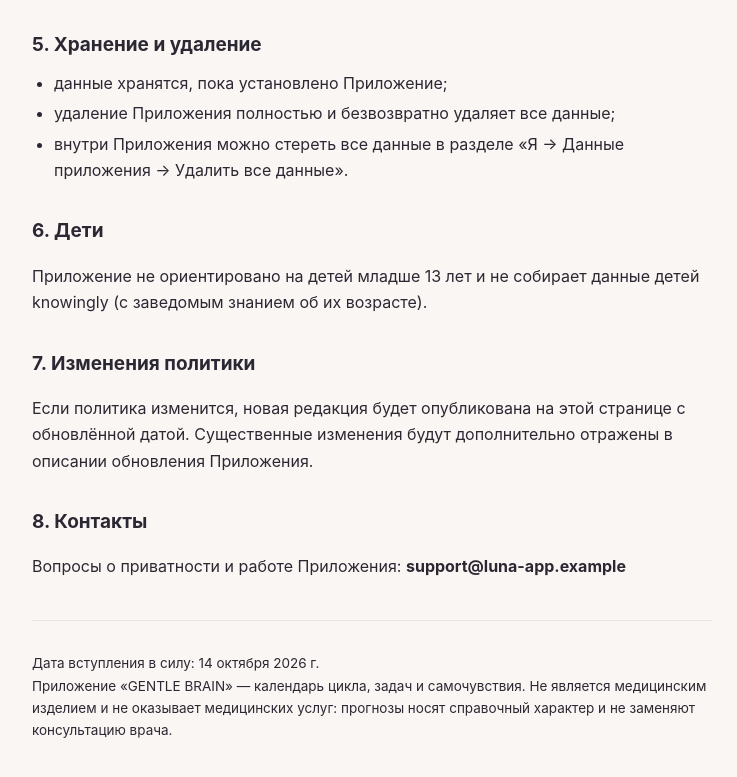
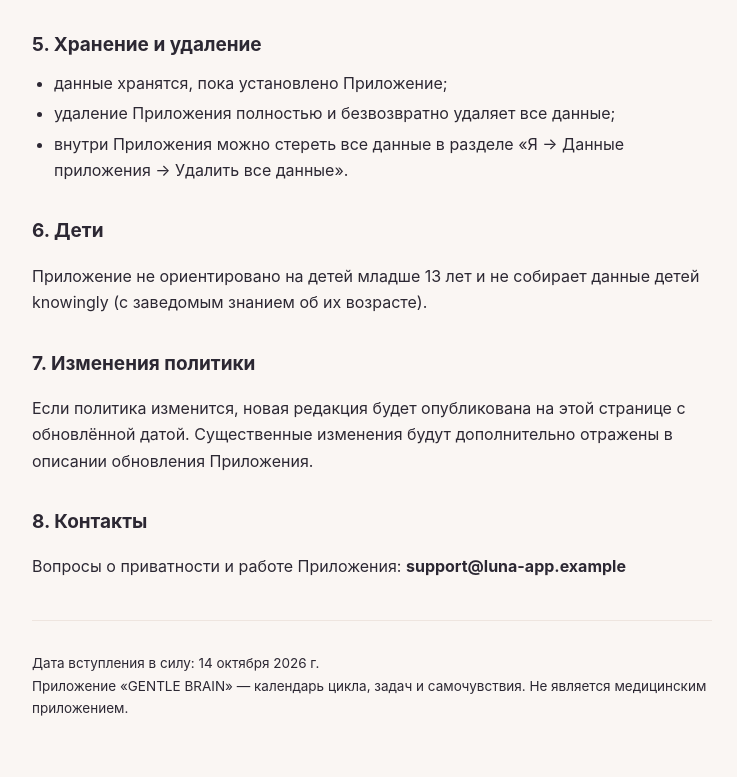
Before and after one commit to GalimovRuslan/GENTLE-BRAIN, a plain HTML site: page index.html in a window 1280 px wide. Shown: the part 1566-2343 px from the top of the page, without its empty margins (268-1005 px from the left). Drawn offline with Linux system fonts and the light colour scheme.

Commit message:
Update index.html

```diff
--- a/index.html
+++ b/index.html
@@ -86,7 +86,7 @@
 
   <div class="footer small">
     <p>Дата вступления в силу: 14 октября 2026 г.<br>
-    Приложение «GENTLE BRAIN» — календарь цикла, задач и самочувствия. Не является медицинским изделием и не оказывает медицинских услуг: прогнозы носят справочный характер и не заменяют консультацию врача.</p>
+    Приложение «GENTLE BRAIN» — календарь цикла, задач и самочувствия. Не является медицинским приложением.</p>
   </div>
 </div>
 </body>
```
